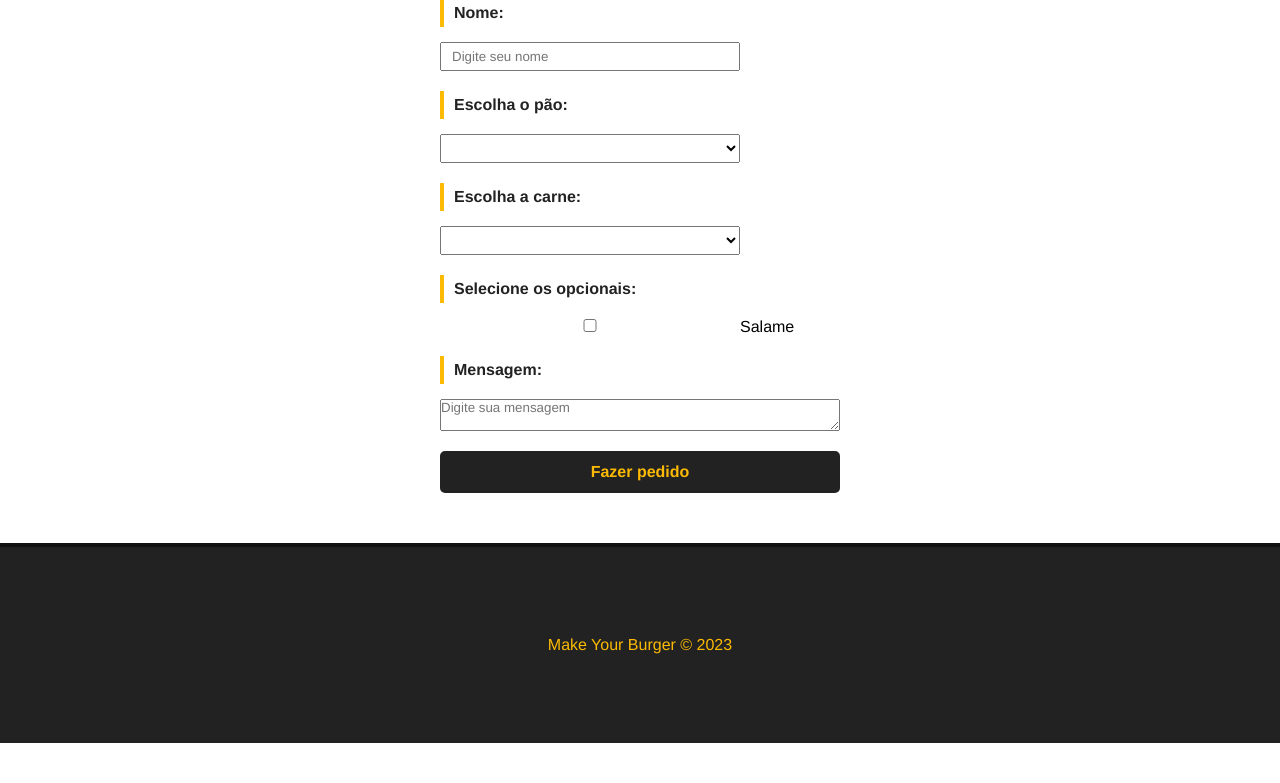
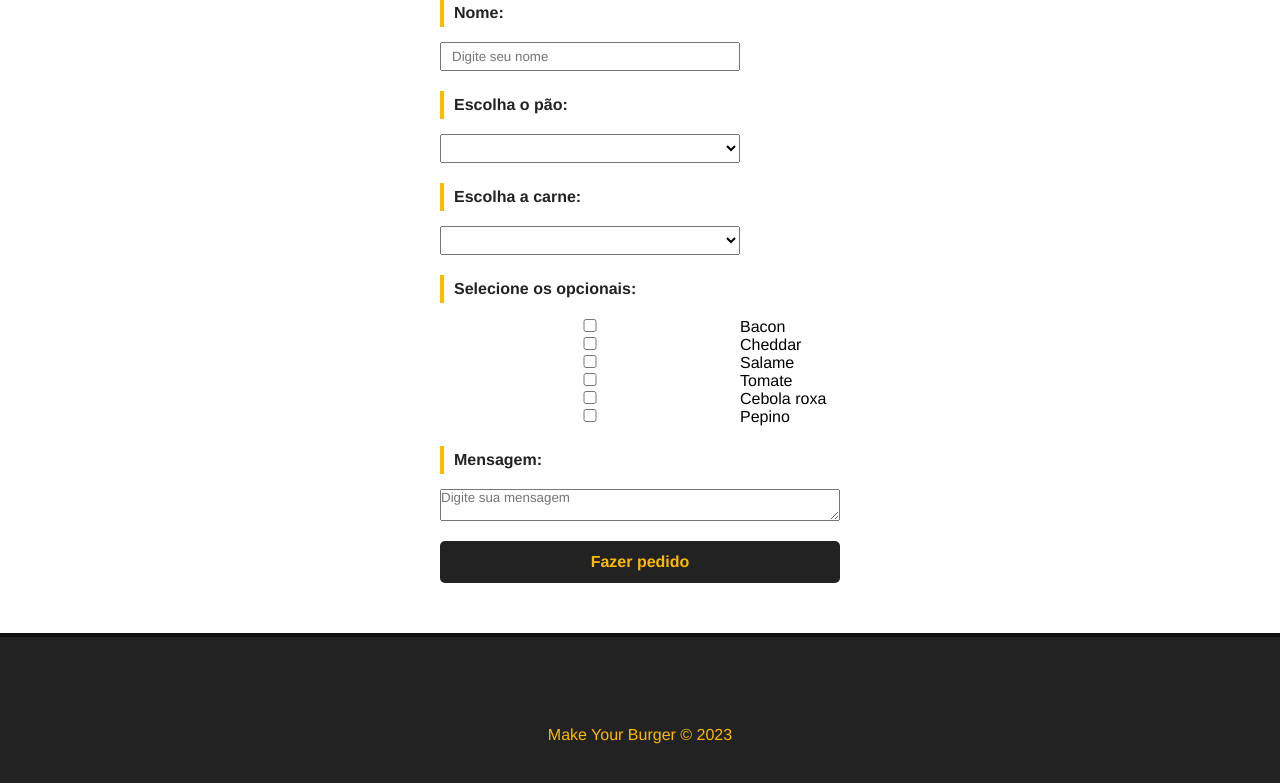
Before and after one commit to jmgrd98/make-your-burger, a Vue app: page / in a window 1280 px wide. Shown: the part 763-1546 px from the top of the page. Before the commit the page ends 1506 px from the top, so only its background shows below. Built offline with nearby package versions, Linux system fonts and the light colour scheme; data requests are answered from the project's data file.

Commit message:
Update Form.vue

```diff
--- a/src/components/Form.vue
+++ b/src/components/Form.vue
@@ -18,16 +18,14 @@
         <label for="carne">Escolha a carne:</label>
         <select name="carne" id="carne" v-model="carne" class="form-control">
           <option value="">Selecione a sua carne:</option>
-          <option value="maminha">Maminha</option>
-          <option value="carne">carne</option>
-          <option value="carne">carne</option>
+          <option v-for="carne in carnes" :key="carne.id" :value="carne.tipo">{{carne.tipo}}</option>
         </select>
       </div>
       <div class="input-container opcionais-container">
         <label id="opcionais-label" for="opcionais">Selecione os opcionais:</label>
-          <div class="checbox-container">
+          <div v-for="opcional in opcionaisData" :key="opcional.id" :value="opcional.tipo" class="checbox-container">
             <input type="checkbox" name="opcionais" v-model="opcionais" value="salame"/>
-            <span>Salame</span>
+            <span>{{opcional.tipo}}</span>
           </div>
       </div>
       <div class="input-container">
@@ -64,8 +62,6 @@ export default {
       this.paes = data.paes;
       this.carnes = data.carnes;
       this.opcionaisData = data.opcionais;
-
-      console.log(data.paes);
     },
   },
   mounted() {
```
